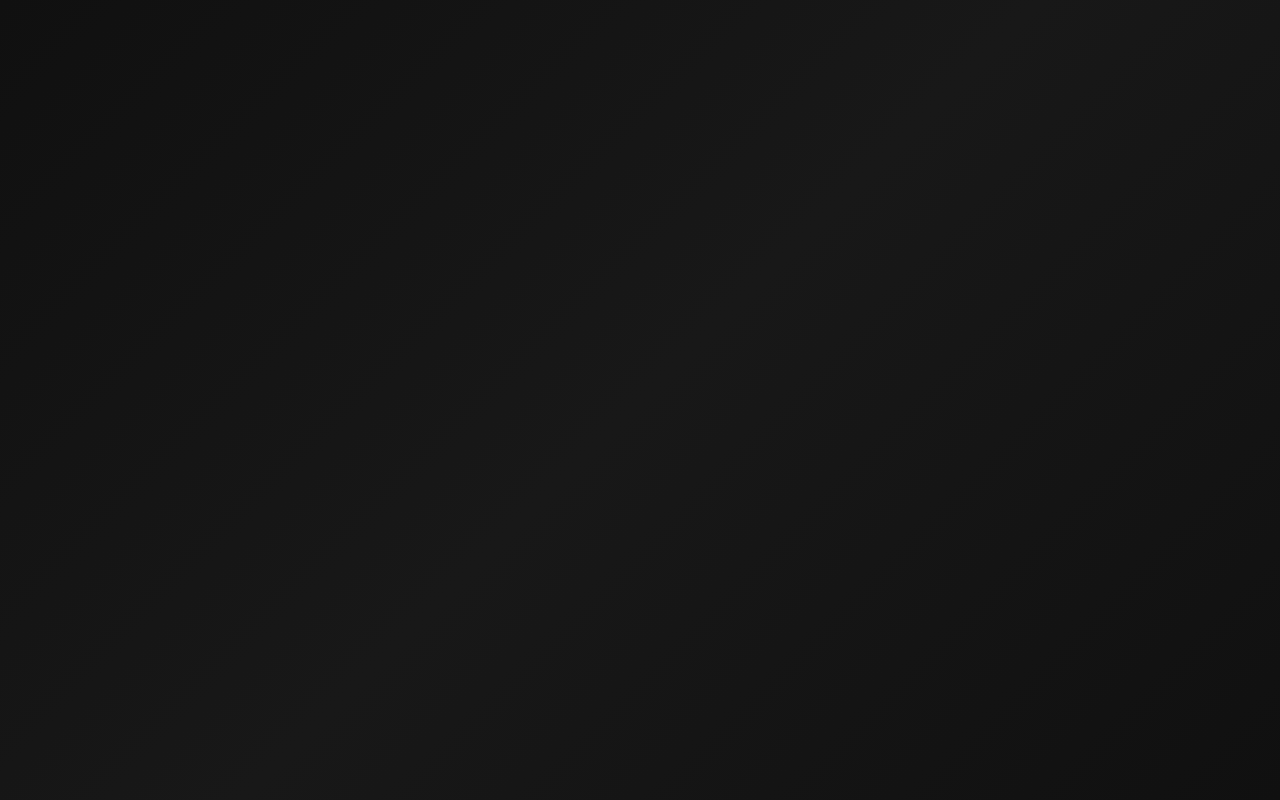
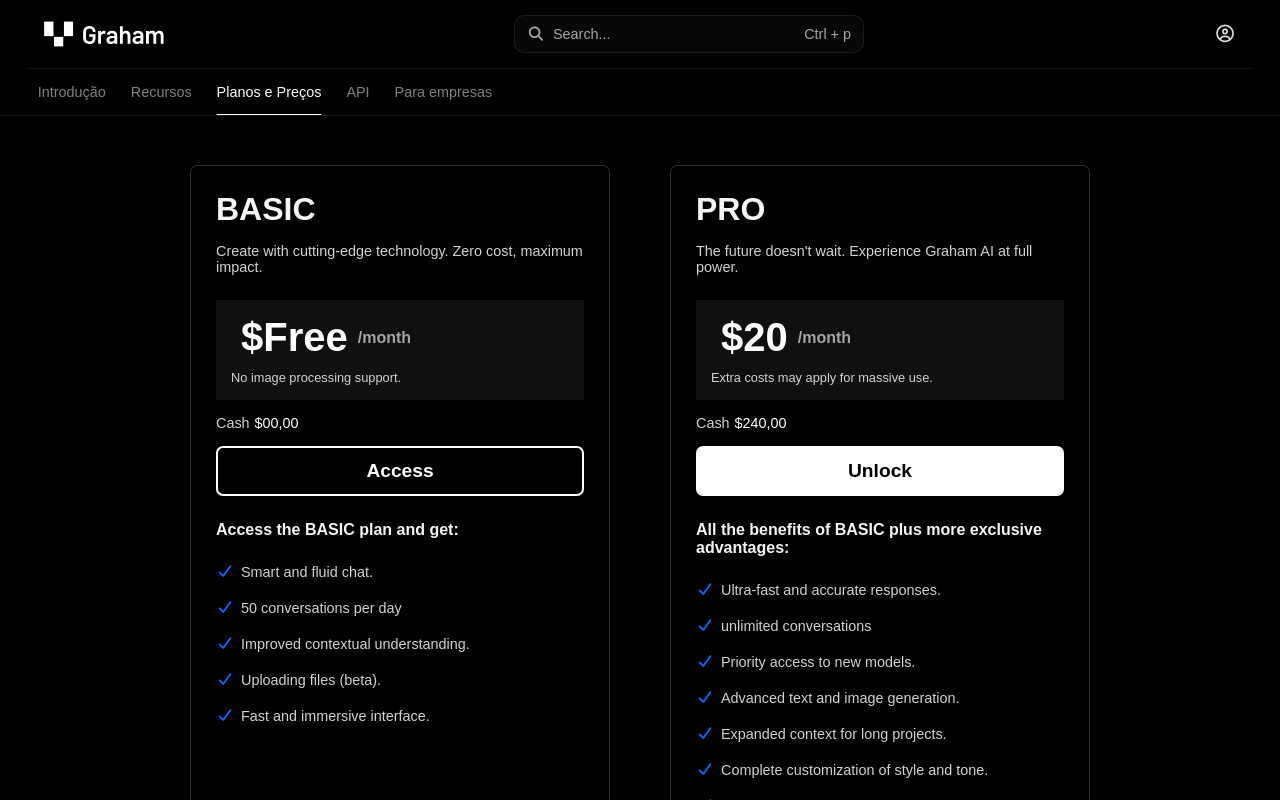
Before and after one commit to leoosilvp/Graham-AI, a React (Vite) app: page /docs/plans in a window 1280 px wide. Before the commit this address had no page. Built offline with nearby package versions, Linux system fonts and the light colour scheme; no server answers.

Commit message:
a- criando page Plans de Docs

```diff
--- a/src/App.jsx
+++ b/src/App.jsx
@@ -22,6 +22,7 @@
 import ApiKey from './components/ui/ApiKey'
 import SettingsApi from './components/ui/SettingsApi'
 import Status from './routes/Status'
+import PlansPrinces from './components/ui/PlansPrinces'
 
 function App() {
 
@@ -52,9 +53,7 @@
           <Route path='features' element={<Features />}>
 
           </Route>
-          <Route path='plans and services' element={<Features />}>
-
-          </Route>
+          <Route path='plans' element={<PlansPrinces />} />
           <Route path='api' element={<Api />}>
             <Route index element={<Navigate to='Graham-api' />}/>
             <Route path='Graham-api' element={<GrahamApi />}/>
--- /dev/null
+++ b/src/components/ui/PlansPrinces.jsx
@@ -0,0 +1,67 @@
+import '../../css/plans.css'
+
+const PlansPrinces = () => {
+    return (
+        <section className='docs-content'>
+
+            <section className='plans-feed'>
+
+                <div className="ctn-plans">
+                    <article className='plan'>
+                        <h1>BASIC</h1>
+                        <h3>Create with cutting-edge technology. Zero cost, maximum impact.</h3>
+                        <section className='price'>
+                            <h1><span>$Free</span> /month</h1>
+                            <h2>No image processing support.</h2>
+                        </section>
+                        <h3>Cash <span>$00,00</span></h3>
+                        <button onClick={() => window.location.href = 'https://graham-ai-kappa.vercel.app/'}>Access</button>
+                        <h2>Access the BASIC plan and get:</h2>
+                        <div className='ul'>
+                            <li><i className='fa-solid fa-check'></i> Smart and fluid chat.</li>
+                            <li><i className='fa-solid fa-check'></i> 50 conversations per day</li>
+                            <li><i className='fa-solid fa-check'></i> Improved contextual understanding.</li>
+                            <li><i className='fa-solid fa-check'></i> Uploading files (beta).</li>
+                            <li><i className='fa-solid fa-check'></i> Fast and immersive interface.</li>
+                        </div>
+                    </article>
+
+                    <article className='plan'>
+                        <h1>PRO</h1>
+                        <h3>The future doesn't wait. Experience Graham AI at full power.</h3>
+                        <section className='price'>
+                            <h1><span>$20</span>/month</h1>
+                            <h2>Extra costs may apply for massive use.</h2>
+                        </section>
+                        <h3>Cash <span>$240,00</span></h3>
+                        <button className='active'>Unlock</button>
+                        <h2>All the benefits of BASIC plus more exclusive advantages:</h2>
+                        <div className='ul'>
+                            <li><i className='fa-solid fa-check'></i> Ultra-fast and accurate responses.</li>
+                            <li><i className='fa-solid fa-check'></i> unlimited conversations</li>
+                            <li><i className='fa-solid fa-check'></i> Priority access to new models.</li>
+                            <li><i className='fa-solid fa-check'></i> Advanced text and image generation.</li>
+                            <li><i className='fa-solid fa-check'></i> Expanded context for long projects.</li>
+                            <li><i className='fa-solid fa-check'></i> Complete customization of style and tone.</li>
+                            <li><i className='fa-solid fa-check'></i> Exclusive support and priority feedback.</li>
+                        </div>
+                    </article>
+                </div>
+
+                <section className='sec-payment-methods'>
+                    <div className="pay-met">
+                        <i className='fa-solid fa-credit-card'></i>
+                        <i className='fa-brands fa-paypal'></i>
+                        <i className='fa-brands fa-pix'></i>
+                        <i className='fas fa-coins'></i>
+                    </div>
+                    <h2>Pay by credit card in up to 12x, PayPal or Pix</h2>
+                    <h3>We guarantee free cancellation within 7 days</h3>
+                </section>
+            </section>
+
+        </section>
+    )
+}
+
+export default PlansPrinces
--- /dev/null
+++ b/src/css/plans.css
@@ -0,0 +1,179 @@
+.plans-feed {
+    display: flex;
+    flex-direction: column;
+    justify-content: center;
+    width: 900px;
+}
+
+.ctn-plans {
+    margin-top: 15px;
+    display: flex;
+    flex-wrap: wrap;
+    justify-content: space-between;
+}
+
+.plans {
+    display: flex;
+    flex-direction: column;
+    align-items: center;
+}
+
+.plans h1 {
+    margin-bottom: 10px;
+    font-size: 2rem;
+}
+
+.plans h4 {
+    margin-bottom: 30px;
+    font-size: 1.3rem;
+    color: #a8a8a8;
+}
+
+.plan {
+    display: flex;
+    flex-direction: column;
+    width: 420px;
+    height: 720px;
+    padding: 25px;
+    border: 1px solid #333;
+    border-radius: var(--border);
+}
+
+.plan h1 {
+    display: flex;
+    font-size: 2rem;
+    font-weight: 600;
+}
+
+.plan h3 {
+    margin: 15px 0;
+    display: flex;
+    font-size: 0.9rem;
+    font-weight: 500;
+    color: #d2d2d2;
+    gap: 5px;
+}
+
+.plan h3 span {
+    color: #fff;
+}
+
+.plan h2 {
+    margin-bottom: 0;
+    margin-top: 25px;
+    font-size: 1rem;
+    font-weight: 600;
+    color: #f5f5f5;
+}
+
+.price {
+    margin-top: 10px;
+    display: flex;
+    flex-direction: column;
+    justify-content: center;
+    padding: 15px;
+    background: #101010;
+}
+
+.price h1 {
+    margin-left: 10px;
+    display: flex;
+    align-items: center;
+    font-size: 1rem;
+    gap: 10px;
+    color: #d7d7d7be;
+}
+
+.price h1 span {
+    font-size: 2.5rem;
+    color: #ffffff;
+}
+
+.price h2 {
+    margin-bottom: 0;
+    margin-top: 10px;
+    font-size: 0.8rem;
+    font-weight: 500;
+    color: #d2d2d2;
+}
+
+.plan button {
+    display: flex;
+    align-items: center;
+    justify-content: center;
+    width: 100%;
+    min-height: 50px;
+    font-size: 1.2rem;
+    font-weight: 600;
+    color: #fff;
+    background: transparent;
+    border: 2px solid #fff;
+    border-radius: 7px;
+    cursor: pointer;
+    transition: var(--transition);
+}
+
+.plan button:hover {
+    transform: scale(0.98);
+    color: #000000;
+    background: #fff;
+    border: none;
+}
+
+.plan .active {
+    color: #000000;
+    background: #fff;
+    border: none;
+    cursor: not-allowed;
+}
+
+.plan .ul {
+    display: flex;
+    flex-direction: column;
+    width: 100%;
+    list-style: none;
+    padding: 5px 0;
+}
+
+.plan .ul li i {
+    color: #006efe;
+}
+
+.plan .ul li {
+    display: flex;
+    margin-top: 20px;
+    width: 100%;
+    gap: 7px;
+    font-size: 0.9rem;
+    font-weight: 500;
+    color: #d2d2d2;
+}
+
+.sec-payment-methods {
+    margin-top: 80px;
+    display: flex;
+    flex-direction: column;
+    align-items: center;
+}
+
+.sec-payment-methods h2 {
+    margin-top: 15px;
+    margin-bottom: 0;
+    font-size: 1.2rem;
+    color: #fff;
+    font-weight: 500;
+}
+
+.sec-payment-methods h3 {
+    margin-top: 3px;
+    font-size: 0.9rem;
+    font-weight: 500;
+    color: #8d8d8d;
+}
+
+.pay-met {
+    display: flex;
+    justify-content: center;
+    gap: 10px;
+    font-size: 1.3rem;
+}
--- a/src/routes/Docs.jsx
+++ b/src/routes/Docs.jsx
@@ -48,7 +48,7 @@
                         <ul>
                             <li><NavLink to='introduction/welcome' className={({ isActive }) => isActive ? 'active' : ''}>Introdução</NavLink></li>
                             <li><NavLink to='features' className={({ isActive }) => isActive ? 'active' : ''}>Recursos</NavLink></li>
-                            <li><NavLink to='plans and services' className={({ isActive }) => isActive ? 'active' : ''}>Planos e Preços</NavLink></li>
+                            <li><NavLink to='plans' className={({ isActive }) => isActive ? 'active' : ''}>Planos e Preços</NavLink></li>
                             <li><NavLink to='api' className={({ isActive }) => isActive ? 'active' : ''}>API</NavLink></li>
                             <li><NavLink to='enterprise' className={({ isActive }) => isActive ? 'active' : ''}>Para empresas</NavLink></li>
                         </ul>
```
